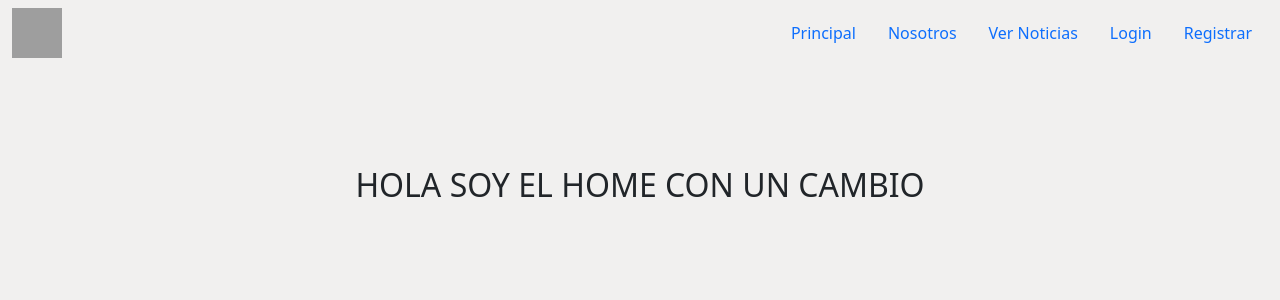
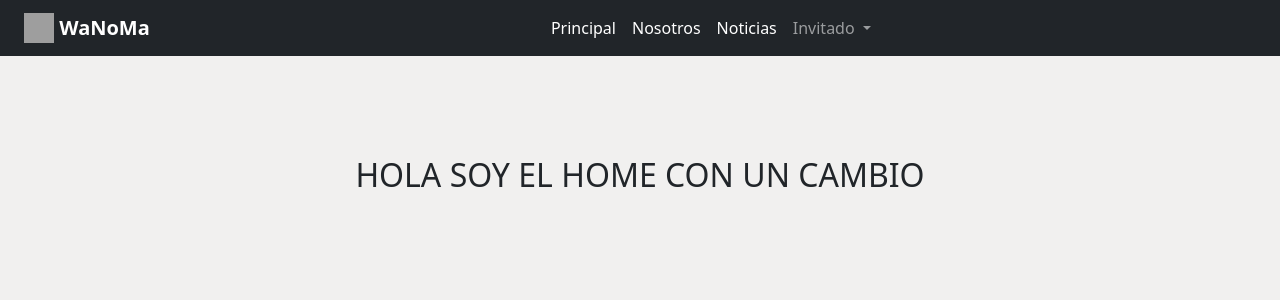
Before and after one commit to ncicka/wanoma, a Django app: page / in a window 1280 px wide. Shown: the top 300 px of the page. Run offline with Django 3.2, Linux system fonts and the light colour scheme; some libraries are stand-ins or nearby versions; grey boxes are pictures that could not be loaded.

Commit message:
Maquetacion Barra Navegacion

```diff
--- a/templates/base.html
+++ b/templates/base.html
@@ -4,15 +4,10 @@
 <head>
 	<title>MI WEB| {% block titulo %}{% endblock titulo %}</title>
 
-	<!-- Bootstrap CSS v5.2.1 -->
-	<link
-	href="https://cdn.jsdelivr.net/npm/bootstrap@5.3.2/dist/css/bootstrap.min.css"
-	rel="stylesheet"
-	integrity="sha384-T3c6CoIi6uLrA9TneNEoa7RxnatzjcDSCmG1MXxSR1GAsXEV/Dwwykc2MPK8M2HN"
-	crossorigin="anonymous"
-	/>
+	<!-- Bootstrap CSS -->
+	<link href="https://cdn.jsdelivr.net/npm/bootstrap@5.0.2/dist/css/bootstrap.min.css" rel="stylesheet" integrity="sha384-EVSTQN3/azprG1Anm3QDgpJLIm9Nao0Yz1ztcQTwFspd3yD65VohhpuuCOmLASjC" crossorigin="anonymous">
+	<link rel="stylesheet" type="text/css" href="{% static 'css/main.css' %}">
 
-	<link rel="stylesheet" type="text/css" href="{% static 'css/main.css' %}">
 	<script type="text/javascript" src="{% static "ckeditor/ckeditor-init.js" %}"> </script>
 	<script type="text/javascript" src="{% static "ckeditor/ckeditor/ckeditor.js" %}"> </script>
 </head>
@@ -20,37 +15,15 @@
 
 <body class="contenedor">
 
-<nav class="navbar">
-
-	<div class="container-fluid">
-		<img src="{% static 'img/logo.png' %}" width="50px" height="50px">
-
-		<div class="nav">
-
-			<a class="nav-link active" href="{% url 'home' %}" aria-current="page"
-				>Principal
-			</a>
-			<a class="nav-link" href="{% url 'nosotros' %}">Nosotros</a>
-			<a class="nav-link" href="{% url 'noticias:listar' %}">Ver Noticias</a>
-
-			{% if user.is_authenticated %}
-				<strong>Hola {{ user.username }}</strong>
-				<a class="nav-link" href="{% url 'logout' %}">Logout</a>
-			{% else %}
-				<a class="nav-link" href="{% url 'login' %}">Login</a>
-				<a class="nav-link" href="{% url 'usuarios:registro' %}">Registrar</a>
-			{% endif %}
-
-			<!-- <a class="nav-link disabled" href="#">Disabled link</a> -->
-		</div>
-	</div>
-
-</nav>
+	{% include 't_navbar.html' %}
 
 	<div class="bloque">
 	{% block contenido %}
 
 	{% endblock contenido %}
 	</div>
+
+	<!-- Option 1: Bootstrap Bundle with Popper -->
+	<script src="https://cdn.jsdelivr.net/npm/bootstrap@5.0.2/dist/js/bootstrap.bundle.min.js" integrity="sha384-MrcW6ZMFYlzcLA8Nl+NtUVF0sA7MsXsP1UyJoMp4YLEuNSfAP+JcXn/tWtIaxVXM" crossorigin="anonymous"></script>
 </body>
 </html>
--- /dev/null
+++ b/templates/t_navbar.html
@@ -0,0 +1,59 @@
+{% load static %}
+
+<nav class="navbar navbar-expand-sm navbar-dark bg-dark px-4" >
+    <a class="navbar-brand fw-bold" href="{% url 'home' %}">
+        <img src="{% static 'img/logo.png' %}" width="30" height="30" class="d-inline-block align-top" alt="">
+        WaNoMa
+    </a>
+    <button
+        class="navbar-toggler d-lg-none"
+        type="button"
+        data-bs-toggle="collapse"
+        data-bs-target="#collapsibleNavId"
+        aria-controls="collapsibleNavId"
+        aria-expanded="false"
+        aria-label="Toggle navigation"
+    ></button>
+    <div class="collapse navbar-collapse" id="collapsibleNavId">
+        <ul class="navbar-nav ms-auto me-auto mt-2 mt-lg-0">
+            <li class="nav-item">
+                <a class="nav-link active" href="{% url 'home' %}" aria-current="page">
+                    Principal <span class="visually-hidden">(current)</span></a>
+            </li>
+            <li class="nav-item">
+                <a class="nav-link active" href="{% url 'nosotros' %}" aria-current="page">
+                    Nosotros <span class="visually-hidden">(current)</span></a>
+            </li>
+            <li class="nav-item">
+                <a class="nav-link active" href="{% url 'noticias:listar' %}" aria-current="page">
+                    Noticias <span class="visually-hidden">(current)</span></a>
+            </li>
+            <li class="nav-item dropdown">
+                <a
+                    class="nav-link dropdown-toggle"
+                    href="#"
+                    id="dropdownId"
+                    data-bs-toggle="dropdown"
+                    aria-haspopup="true"
+                    aria-expanded="false"
+                    >
+                    {% if user.is_authenticated %}
+				        {{ user.username }}
+			        {% else %}
+                        Invitado
+        			{% endif %}
+                    </a
+                >
+                <div class="dropdown-menu" aria-labelledby="dropdownId">
+                    {% if user.is_authenticated %}
+                        <a class="dropdown-item" href="{% url 'logout' %}">Cerrar sesión</a>
+                    {% else %}
+                        <a class="dropdown-item" href="{% url 'login' %}">Iniciar sesión</a>
+                        <a class="dropdown-item" href="{% url 'usuarios:registro' %}">Registrarse</a>
+                    {% endif %}
+                </div>
+            </li>
+        </ul>
+
+    </div>
+</nav>
```
